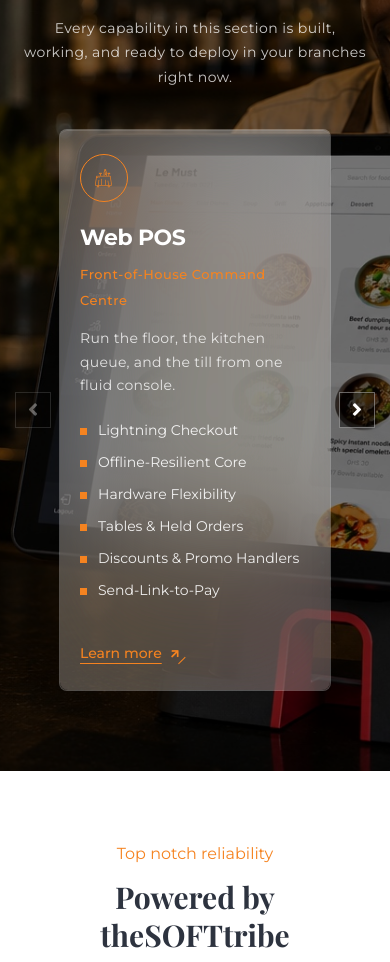
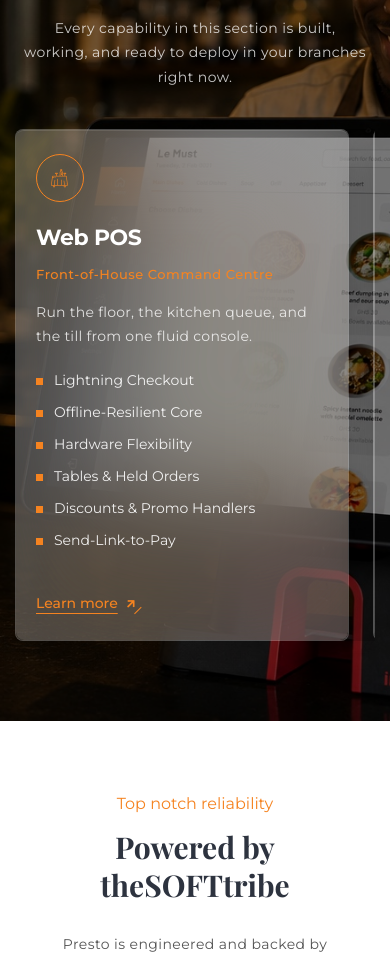
Before and after one commit to frederickamoakoatta/presto-website, a React (Vite) app: page / in a window 390 px wide. Shown: the part 1940-2902 px from the top of the page. Built offline with nearby package versions, Linux system fonts and the light colour scheme; a web font is replaced by a local one.

Commit message:
UI fixes

```diff
--- a/src/components/home/Capabilities.jsx
+++ b/src/components/home/Capabilities.jsx
@@ -2,11 +2,13 @@
 import { CAPABILITIES } from '../../data/home'
 import { useMediaQuery } from '../../hooks/useMediaQuery'
 
+const GAP = 24
+
 export function Capabilities() {
   const isDesktop = useMediaQuery('(min-width: 1000px)')
   const isTablet = useMediaQuery('(min-width: 768px)')
+  const isMobile = !isTablet
   const visible = isDesktop ? 3 : isTablet ? 2 : 1
-  const gap = 24
   const maxIndex = Math.max(0, CAPABILITIES.groups.length - visible)
   const [index, setIndex] = useState(0)
 
@@ -27,7 +29,15 @@
           <p>{CAPABILITIES.intro}</p>
         </div>
 
-        <div className="cap-carousel">
+        <div
+          className={`cap-carousel${isMobile ? ' is-swipe' : ''}`}
+          style={{
+            '--cap-gap': `${GAP}px`,
+            '--cap-visible': visible,
+            '--cap-index': isMobile ? 0 : index,
+          }}
+        >
+          {isMobile ? null : (
             <button
               type="button"
               className="cap-nav"
@@ -37,21 +47,12 @@
             >
               <i className="fa fa-angle-left" />
             </button>
+          )}
 
           <div className="cap-viewport">
-            <div
-              className="cap-track"
-              style={{
-                gap,
-                marginLeft: `calc(-${index} * ((100% - ${(visible - 1) * gap}px) / ${visible} + ${gap}px))`,
-              }}
-            >
+            <div className="cap-track" style={{ gap: GAP }}>
               {CAPABILITIES.groups.map((group) => (
-                <article
-                  key={group.title}
-                  className="cap-card"
-                  style={{ flex: `0 0 calc((100% - ${(visible - 1) * gap}px) / ${visible})` }}
-                >
+                <article key={group.title} className="cap-card">
                   <span className="cap-card-icon" aria-hidden="true">
                     <i className={group.icon} />
                   </span>
@@ -71,7 +72,7 @@
             </div>
           </div>
 
-          {maxIndex > 0 ? (
+          {isMobile || maxIndex === 0 ? null : (
             <div className="cap-rail" aria-hidden="true">
               <span
                 className="cap-rail-thumb"
@@ -81,8 +82,9 @@
                 }}
               />
             </div>
-          ) : null}
+          )}
 
+          {isMobile ? null : (
             <button
               type="button"
               className="cap-nav"
@@ -92,6 +94,7 @@
             >
               <i className="fa fa-angle-right" />
             </button>
+          )}
         </div>
       </div>
     </section>
--- a/src/index.css
+++ b/src/index.css
@@ -778,11 +778,14 @@
   display: flex;
   align-items: stretch;
   gap: 16px;
+  --cap-gap: 24px;
+  --cap-visible: 3;
+  --cap-index: 0;
 }
 
 .cap-viewport {
+  container-type: inline-size;
   overflow: hidden;
-  overflow: clip;
   flex: 1;
   min-width: 0;
 }
@@ -790,6 +793,7 @@
 .cap-track {
   display: flex;
   align-items: stretch;
+  margin-left: calc(-1 * var(--cap-index) * ((100cqi + var(--cap-gap)) / var(--cap-visible)));
   transition: margin-left 0.5s ease;
 }
 
@@ -797,6 +801,7 @@
   position: relative;
   isolation: isolate;
   box-sizing: border-box;
+  flex: 0 0 calc((100cqi - (var(--cap-visible) - 1) * var(--cap-gap)) / var(--cap-visible));
   min-width: 0;
   min-height: 480px;
   padding: 34px 30px 28px;
@@ -966,6 +971,44 @@
 .cap-nav:disabled {
   opacity: 0.35;
   cursor: default;
+}
+
+.cap-carousel.is-swipe {
+  gap: 0;
+}
+
+.cap-carousel.is-swipe .cap-viewport {
+  container-type: normal;
+  overflow-x: auto;
+  overflow-y: visible;
+  scroll-snap-type: x mandatory;
+  -webkit-overflow-scrolling: touch;
+  overscroll-behavior-x: contain;
+  touch-action: pan-x;
+  scrollbar-width: none;
+}
+
+.cap-carousel.is-swipe .cap-viewport::-webkit-scrollbar {
+  display: none;
+}
+
+.cap-carousel.is-swipe .cap-track {
+  display: flex;
+  flex-wrap: nowrap;
+  margin-left: 0;
+  width: max-content;
+  transition: none;
+}
+
+.cap-carousel.is-swipe .cap-card {
+  flex: 0 0 calc(100vw - 56px);
+  width: calc(100vw - 56px);
+  min-width: calc(100vw - 56px);
+  max-width: calc(100vw - 56px);
+  min-height: auto;
+  overflow: visible;
+  scroll-snap-align: start;
+  scroll-snap-stop: always;
 }
 
 .softtribe {
```
Lines whose indentation alone changed are shown as unchanged.
